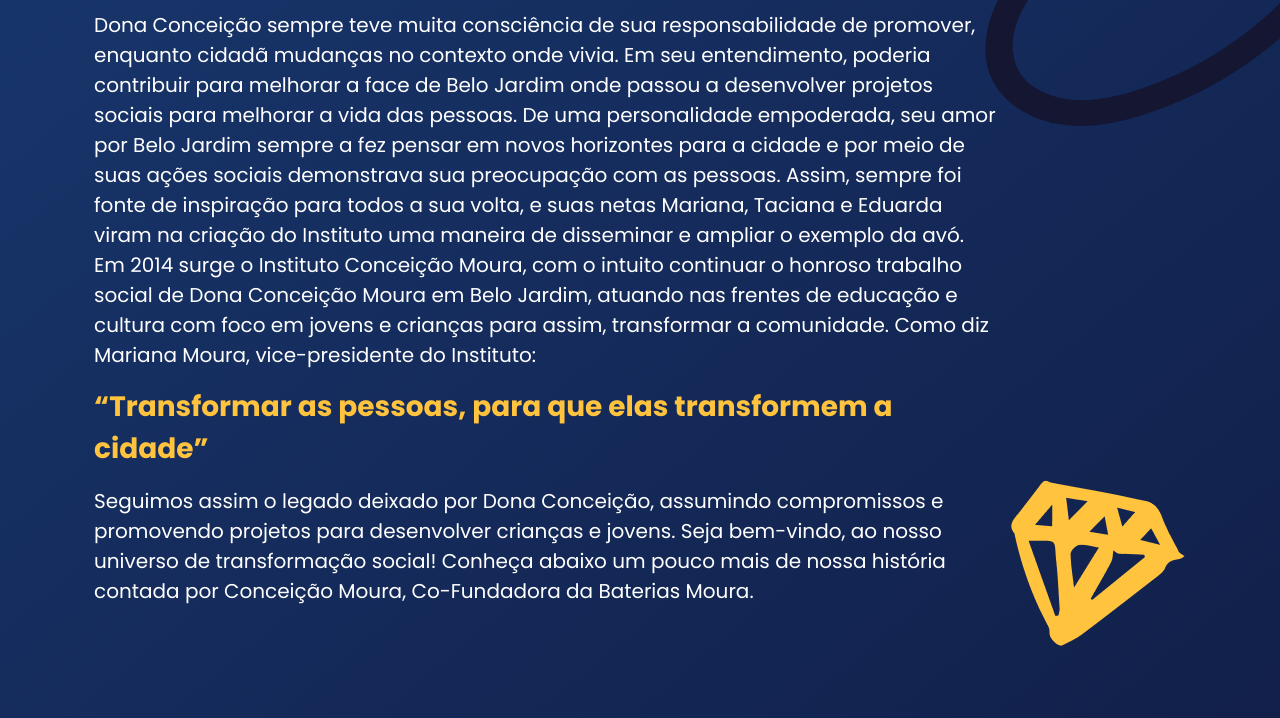
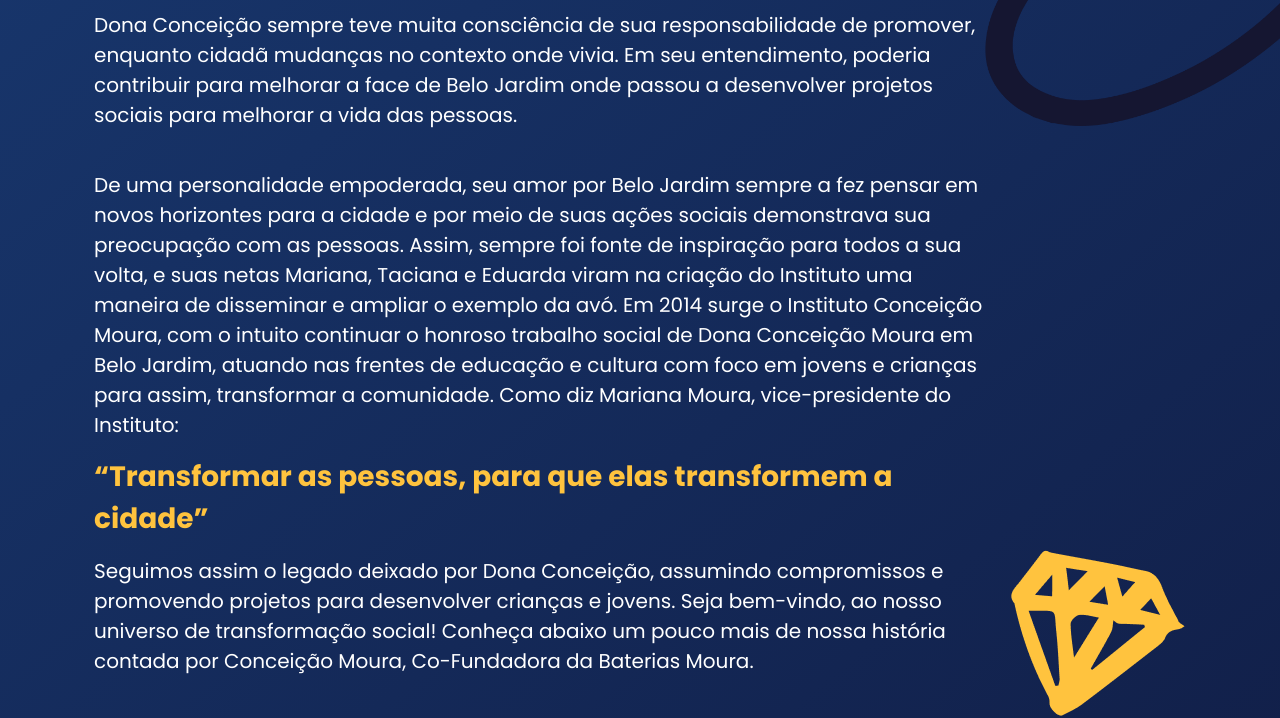
Before and after one commit to leozzine/icm.github.io, a plain HTML site: page nossa-historia.html in a window 1280 px wide. Shown: the part 560-1278 px from the top of the page. Drawn offline with nearby package versions, Linux system fonts and the light colour scheme.

Commit message:
nossa historia

```diff
--- a/nossa-historia.html
+++ b/nossa-historia.html
@@ -21,7 +21,8 @@
     <meta property="og:description" content="">
     <meta property="og:url" content="https://www.icmoura.org">
 
-    <link rel="shortcut icon" href="https://s34929.pcdn.co/wp-content/themes/instituto-conceicao-moura/assets/images/favicon.png">
+    <link rel="shortcut icon"
+        href="https://s34929.pcdn.co/wp-content/themes/instituto-conceicao-moura/assets/images/favicon.png">
 
     <meta name="twitter:title" content="Instituto Conceição Moura">
     <meta name="twitter:description" content="">
@@ -82,9 +83,12 @@
                         </li>
                     </ul>
                     <ul class="flex-row py-4 py-lg-0 m-0 p-0 d-flex gap-2">
-                        <li class="icm-social-icon"><a href="https://facebook.com/icmoura/" target="_blank"><i class="bi bi-facebook"></i></a></li>
-                        <li class="icm-social-icon"><a href="https://instagram.com/iconceicaomoura/" target="_blank"><i class="bi bi-instagram"></i></a></li>
-                        <li class="icm-social-icon"><a href="https://youtube.com/channel/UCCUeOCaxMXjKdHoqAFvHEMA" target="_blank"><i class="bi bi-youtube"></i></a></li>
+                        <li class="icm-social-icon"><a href="https://facebook.com/icmoura/" target="_blank"><i
+                                    class="bi bi-facebook"></i></a></li>
+                        <li class="icm-social-icon"><a href="https://instagram.com/iconceicaomoura/" target="_blank"><i
+                                    class="bi bi-instagram"></i></a></li>
+                        <li class="icm-social-icon"><a href="https://youtube.com/channel/UCCUeOCaxMXjKdHoqAFvHEMA"
+                                target="_blank"><i class="bi bi-youtube"></i></a></li>
                     </ul>
                 </div>
             </nav>
@@ -96,7 +100,7 @@
     <section>
         <div class="container-xl">
             <div class="row flex-column gap-4 py-5 shape-diamond">
-                <div class="col-12">
+                <div class="col-12 col-lg-8">
                     <img src="/imgs/janela-nossa-historia.png" alt="janela nossa historia" class="img-fluid" />
                 </div>
                 <div class="d-flex flex-row align-items-center col-12 gap-3">
@@ -104,11 +108,12 @@
                         class="icm-shape-h1 flex-grow-0">
                     <h1 class="display-4 m-0 fw-bold">Nossa História</h1>
                 </div>
-                <p class="col-12 col-lg-10 order-2 fs-5">
+                <p class="col-12 col-lg-10 fs-5">
                     Dona Conceição sempre teve muita consciência de sua responsabilidade de promover, enquanto cidadã
                     mudanças no contexto onde vivia. Em seu entendimento, poderia contribuir para melhorar a face de
                     Belo Jardim onde passou a desenvolver projetos sociais para melhorar a vida das pessoas.
-
+                </p>
+                <p class="col-12 col-lg-10 fs-5">
                     De uma personalidade empoderada, seu amor por Belo Jardim sempre a fez pensar em novos horizontes
                     para a cidade e por meio de suas ações sociais demonstrava sua preocupação com as pessoas. Assim,
                     sempre foi fonte de inspiração para todos a sua volta, e suas netas Mariana, Taciana e Eduarda viram
```
